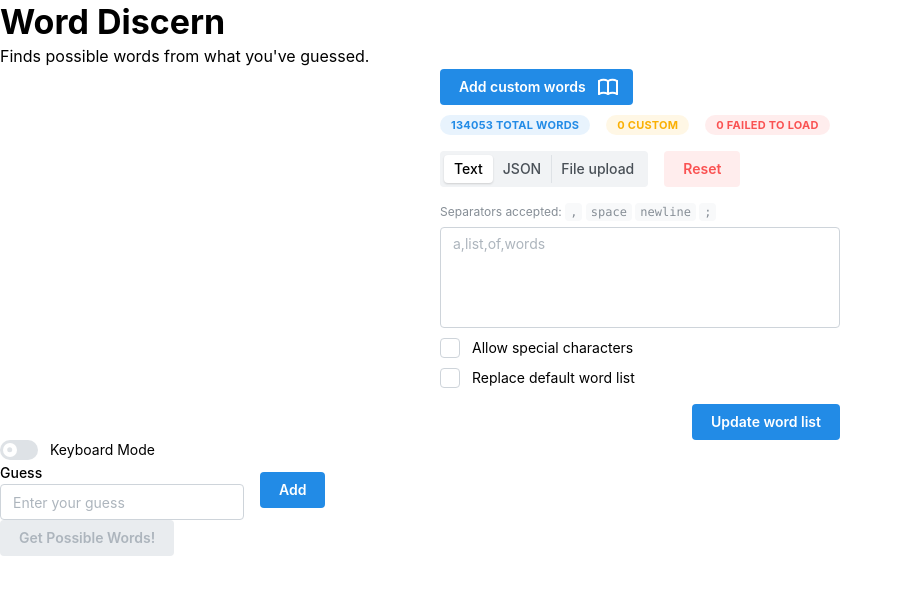
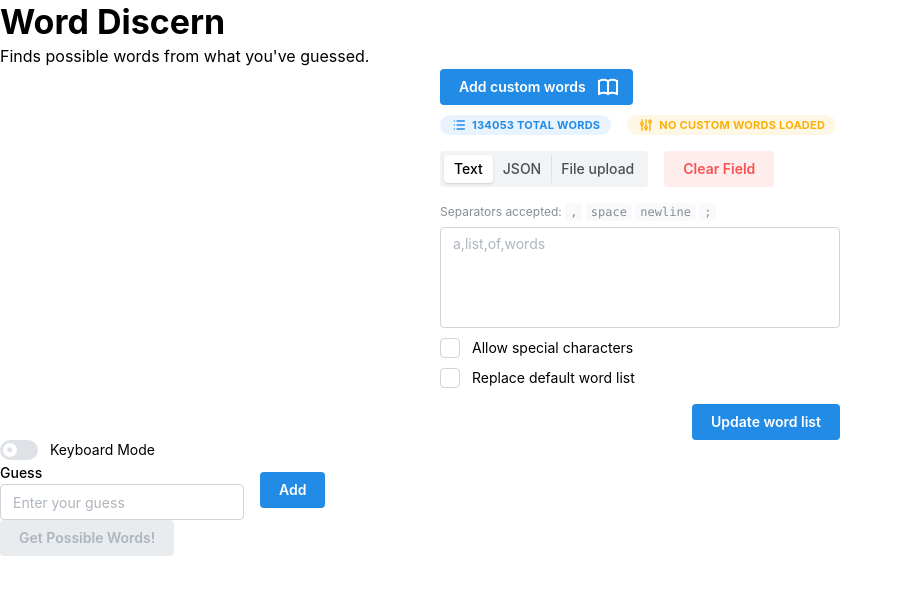
Before and after one commit to dLogan807/word-discern, a React (Vite) app: page / in a window 1280 px wide. Both pictures are taken after a click on the button "Add custom words". Shown: the top 594 px of the page, without its empty margins (0-903 px from the left). Built offline with nearby package versions, Linux system fonts and the light colour scheme.

Commit message:
improve custom word form feedback

```diff
--- a/src/App.tsx
+++ b/src/App.tsx
@@ -26,7 +26,15 @@ import WordInputForm, {
   CustomWordsFormData,
 } from "./components/CustomWordsForm";
 import { useDisclosure } from "@mantine/hooks";
-import { IconBook, IconBook2 } from "@tabler/icons-react";
+import {
+  IconAdjustments,
+  IconBook,
+  IconBook2,
+  IconCheck,
+  IconCopyOff,
+  IconList,
+  IconX,
+} from "@tabler/icons-react";
 import { DEFAULT_CUSTOM_WORDS_FORM } from "./components/CustomWordsForm";
 import getResults from "./utils/resultBuilder";
 
@@ -115,18 +123,61 @@ export default function App() {
   const bookIcon = wordsInputOpened ? <IconBook /> : <IconBook2 />;
 
   function LoadedWordsBadges() {
-    const customWordNum: number = customWordsFormData.replaceDefaultWords
+    const customWordsInUse: number = customWordsFormData.replaceDefaultWords
       ? parsedWordSets.wordNum
       : parsedWordSets.wordNum - DEFAULT_WORDS.length;
+
+    const validCustomWords: number =
+      customWordsFormData.words.length - parsedWordSets.failed.length;
+
+    const wordsAlreadyExisting: number = validCustomWords - customWordsInUse;
+
+    const customWordsText =
+      customWordsFormData.words.length == 0 || validCustomWords == 0
+        ? "No custom words loaded"
+        : `${validCustomWords} valid custom words parsed`;
+
+    const iconSize = 16;
+
     return (
       <Group>
-        <Badge variant="light">{parsedWordSets.wordNum} total words</Badge>
-        <Badge variant="light" color="yellow">
-          {customWordNum} custom
+        <Badge leftSection={<IconList size={iconSize} />} variant="light">
+          {parsedWordSets.wordNum} total words
         </Badge>
-        <Badge variant="light" color="red">
-          {parsedWordSets.failed.length} failed to load
+        <Badge
+          leftSection={<IconAdjustments size={iconSize} />}
+          variant="light"
+          color="yellow"
+        >
+          {customWordsText}
         </Badge>
+        {wordsAlreadyExisting && (
+          <Badge
+            leftSection={<IconCopyOff size={iconSize} />}
+            variant="light"
+            color="yellow"
+          >
+            {wordsAlreadyExisting} already existed in word list
+          </Badge>
+        )}
+        {customWordsInUse && (
+          <Badge
+            leftSection={<IconCheck size={iconSize} />}
+            variant="light"
+            color="green"
+          >
+            {customWordsInUse} added to word list
+          </Badge>
+        )}
+        {parsedWordSets.failed.length && (
+          <Badge
+            leftSection={<IconX size={iconSize} />}
+            variant="light"
+            color="red"
+          >
+            {parsedWordSets.failed.length} Invalid words
+          </Badge>
+        )}
       </Group>
     );
   }
--- a/src/components/CustomWordsForm.tsx
+++ b/src/components/CustomWordsForm.tsx
@@ -178,7 +178,7 @@ export default function WordInputForm({
             resetCurrentField();
           }}
         >
-          Reset
+          Clear Field
         </Button>
       </Group>
       <form>
--- a/src/utils/wordLoading.ts
+++ b/src/utils/wordLoading.ts
@@ -13,7 +13,9 @@ export function parseWordsToSets(
   const failed: string[] = [];
 
   for (let word of words) {
-    word = word.trim();
+    if (typeof word === "string") {
+      word = word.trim();
+    }
 
     if (isValidWord(word, specialCharsAllowed)) {
       if (!wordSets.has(word.length)) {
```
